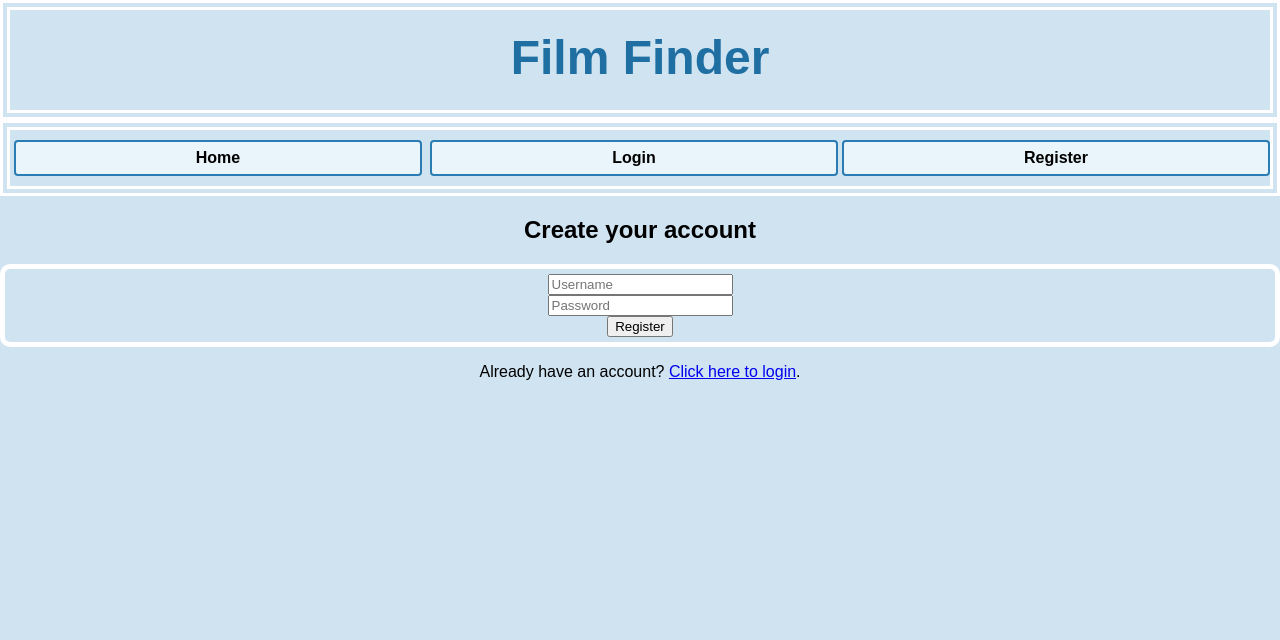
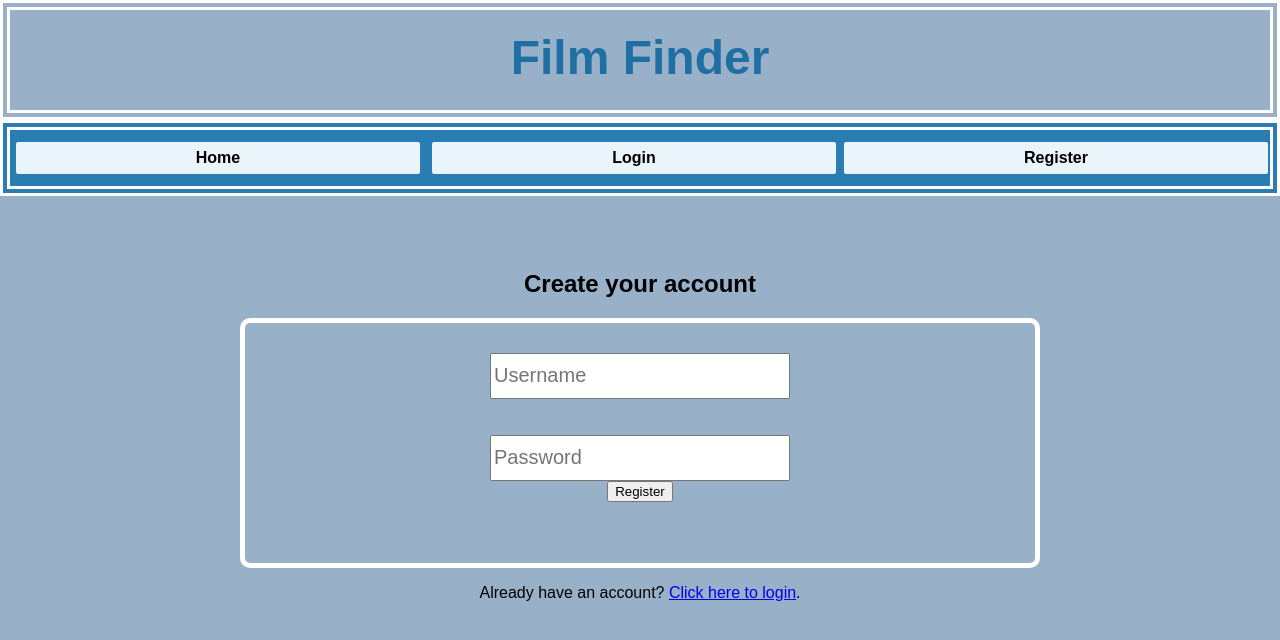
Before and after one commit to amalik19/login-system, a Flask app: page /register in a window 1280 px wide. Shown: the top 640 px of the page. Run offline with Flask 3, Linux system fonts and the light colour scheme.

Commit message:
added a box around the user register and login forms for design

```diff
--- a/login/static/styles.css
+++ b/login/static/styles.css
@@ -2,10 +2,11 @@ body {
     text-align:center;
     margin: 0;
     font-family: Arial, sans-serif;
+    background-color: #99b0c9
 }
 
 .site_header {
-    background-color: #cfe3f1;
+    background-color: #99b0c9;
     padding: 20px 0 10px 0;
     text-align: center;
     border: double 10px white;
@@ -23,7 +24,7 @@ body {
     padding: 10px 0;
     display: flex;
     justify-content: space-evenly;
-    background-color: #cfe3f1;
+    background-color: #2a7db3;
     border: double 10px white;
 }
 
@@ -44,14 +45,19 @@ body {
 }
 
 .nav_bar li a:hover {
-    background-color: #b7d7ee;
+    background-color: #a5b2c2
 }
 
 .register_form, .login_form{
     border: 5px solid white;
     border-radius: 10px;
-    padding: 5px;
-    background-color: #cfe3f1;
+    box-sizing: border-box;
+    width: 800px;
+    height: 250px;
+    margin: 0 auto;
+    padding: 30px;
+    background-color: #99b0c9
+
 }
 
 .carousel {
--- a/login/templates/base.html
+++ b/login/templates/base.html
@@ -8,7 +8,7 @@
 
     {% block extra_css %}{% endblock %}
 </head>
-<body bgcolor=#cfe3f1>
+<body>
 
     <header class="site_header">
         <h1>Film Finder</h1>
--- a/login/templates/login.html
+++ b/login/templates/login.html
@@ -3,12 +3,12 @@
 {% block title %}Login{% endblock %}
 
 {% block content %}
+<br><br><br>
 <h2>Login</h2>
-
 <form method="POST" class="login_form">
     {{ form.hidden_tag() }}
-    {{ form.username }}<br>
-    {{ form.password }}<br>
+    {{ form.username (style="width:40%; height:40px; font-size:20px;")}}<br> <br><br>
+    {{ form.password (style="width:40%; height:40px; font-size:20px;")}}<br>
     {{ form.submit }}
 </form>
 <p>Don't have an account yet? <a href="{{ url_for('register') }}">Click here to register</a>.</p>
--- a/login/templates/register.html
+++ b/login/templates/register.html
@@ -3,12 +3,13 @@
 {% block title %}Register{% endblock %}
 
 {% block content %}
+<br><br><br>
 <h2>Create your account</h2>
 
 <form method="POST" class="register_form">
     {{ form.hidden_tag() }}
-    {{ form.username }}<br>
-    {{ form.password }}<br>
+    {{ form.username (style="width:40%; height:40px; font-size:20px;")}}<br> <br><br>
+    {{ form.password (style="width:40%; height:40px; font-size:20px;")}}<br>
     {{ form.submit }}
 </form>
 <p>Already have an account? <a href="{{ url_for('login') }}">Click here to login</a>.</p>
```
